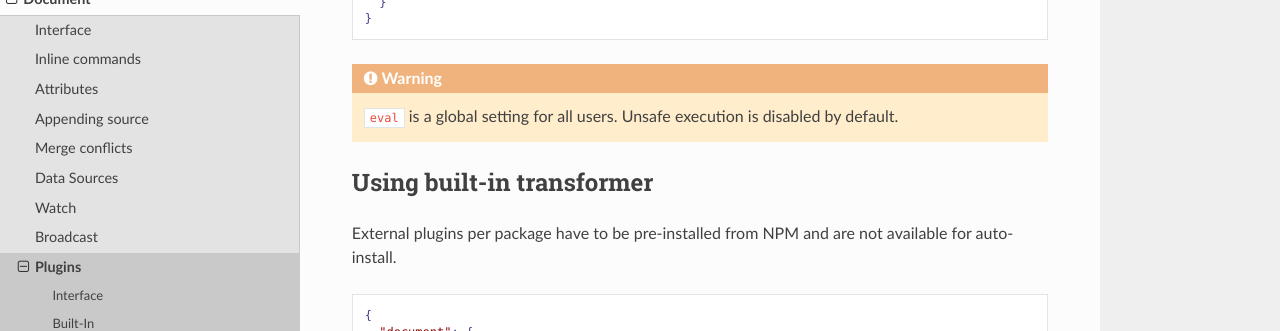
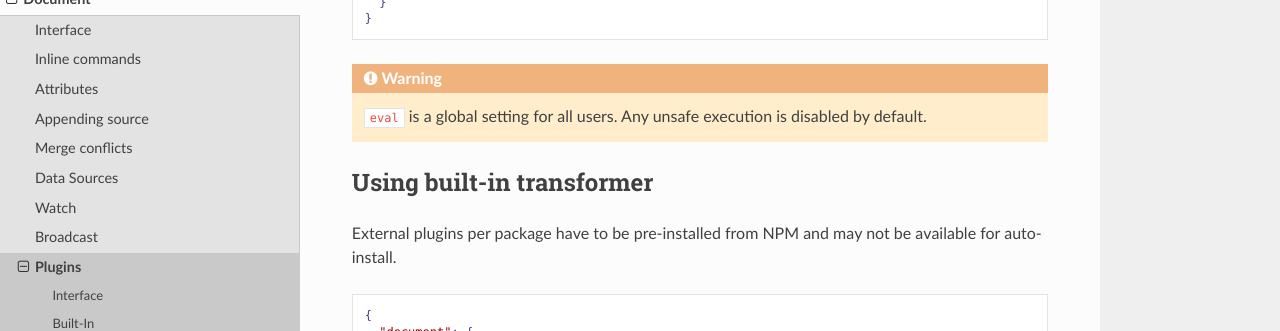
Before and after one commit to anpham6/chrome-docs, a Sphinx documentation site: the page built from source/document/plugins/settings.rst, in a window 1280 px wide and 1400 px high, scrolled down 538 px. Shown: the part 151-482 px from the top of the window. Built offline with Sphinx 7.4.7 and the Read the Docs theme 2.0.0, drawn with Linux system fonts in a browser that asks for light colours; some of the changed text lies outside the part shown.

Commit message:
Plugins: Inline comments were revised.

```diff
--- a/source/build.rst
+++ b/source/build.rst
@@ -15,7 +15,7 @@
 
   squared.saveAs("index.zip", {
     productionRelease: true, // Ignore local URL rewriting and use actual path
-    productionRelease: "/path/to/wwwroot/", Move assets outside base directory to server root directory
+    productionRelease: "/path/to/wwwroot/", // Move assets outside base directory to server root directory
     productionIncremental: true, // Use cached data when processing transformed files
 
     preserveCrossOrigin: true, // Ignore locally integrating assets hosted on other domains
--- a/source/document/plugins/breakdown.rst
+++ b/source/document/plugins/breakdown.rst
@@ -36,7 +36,7 @@
       }
   }
 
-.. note:: There are only three lines of relevant TypeScript being used to check for upgrade compatibility. Local file ".cjs" transformers offer the same functionality.
+.. hint:: There are only three lines of relevant TypeScript being used to check for upgrade compatibility. Local file ".cjs" transformers offer the same functionality.
 
 Comments
 ========
--- a/source/document/plugins/settings.rst
+++ b/source/document/plugins/settings.rst
@@ -35,12 +35,12 @@
     }
   }
 
-.. warning:: ``eval`` is a global setting for all users. Unsafe execution is disabled by default.
+.. warning:: ``eval`` is a global setting for all users. Any unsafe execution is disabled by default.
 
 Using built-in transformer
 ==========================
 
-External plugins per package have to be pre-installed from NPM and are not available for auto-install.
+External plugins per package have to be pre-installed from NPM and may not be available for auto-install.
 
 ::
 
@@ -103,18 +103,16 @@
         "settings": {
           "transform": {
             "js": {
-              /* asynchronous */
               "terser": { // npm i @pi-r/terser
-                "minify-example": "async (terser, value, options, require) => await terser.minify(value, options.outputConfig).code;",
+                "minify-example": "async (terser, value, options, require) => await terser.minify(value, options.outputConfig).code;", // Asynchronous
                 "minify-example-output": {
                   "keep_classnames": true // "minify-example-output"
                 }
               }
             },
             "css": {
-              /* synchronous */
               "sass": { // npm i @pi-r/sass
-                "sass-example": "(sass, value, options, resolve, require) => resolve(sass.renderSync({ ...options.outputConfig, data: value }).css);",
+                "sass-example": "(sass, value, options, resolve, require) => resolve(sass.renderSync({ ...options.outputConfig, data: value }).css);", // Synchronous
                 "sass-example-output": {
                   "outputStyle": "compressed",
                   "sourceMap": true,
```
Also changed, not shown: other parts of source/document/plugins/breakdown.rst (+2 -0 lines), other parts of source/document/plugins/settings.rst (+6 -5 lines).
